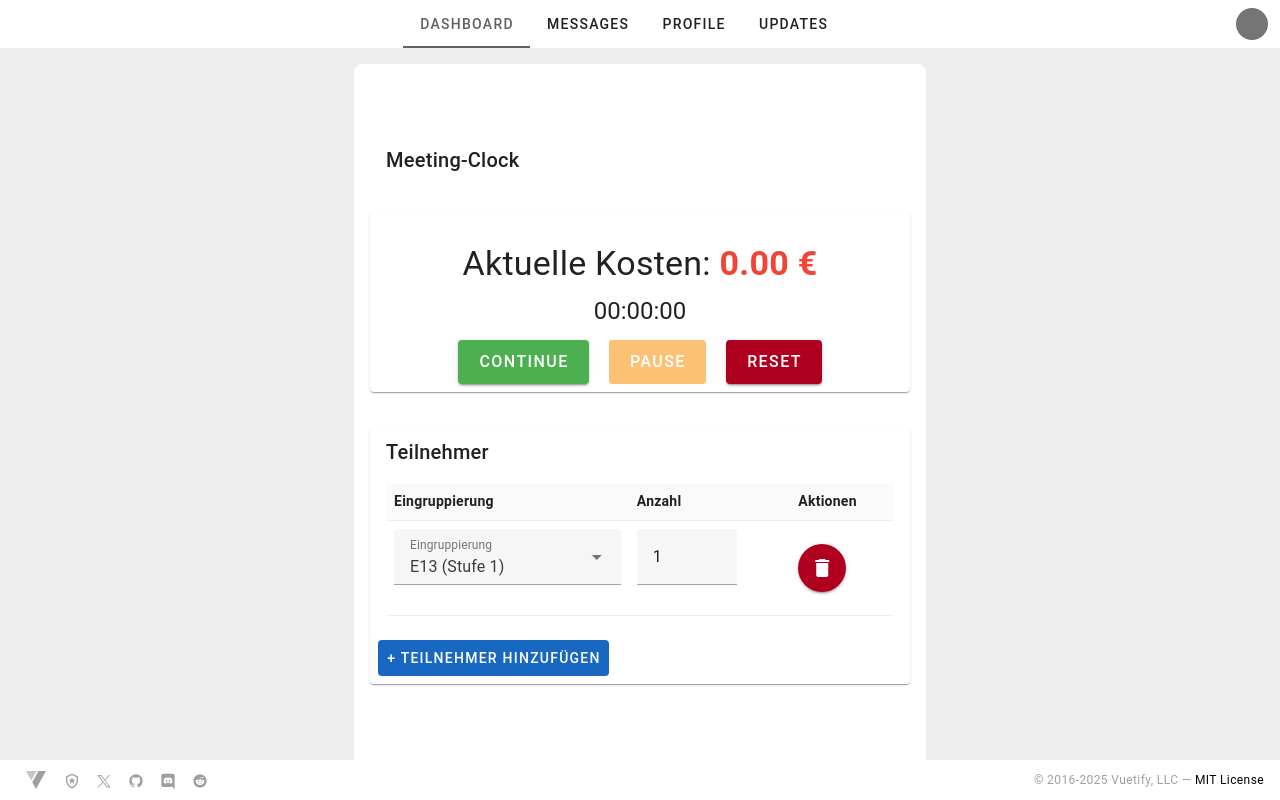
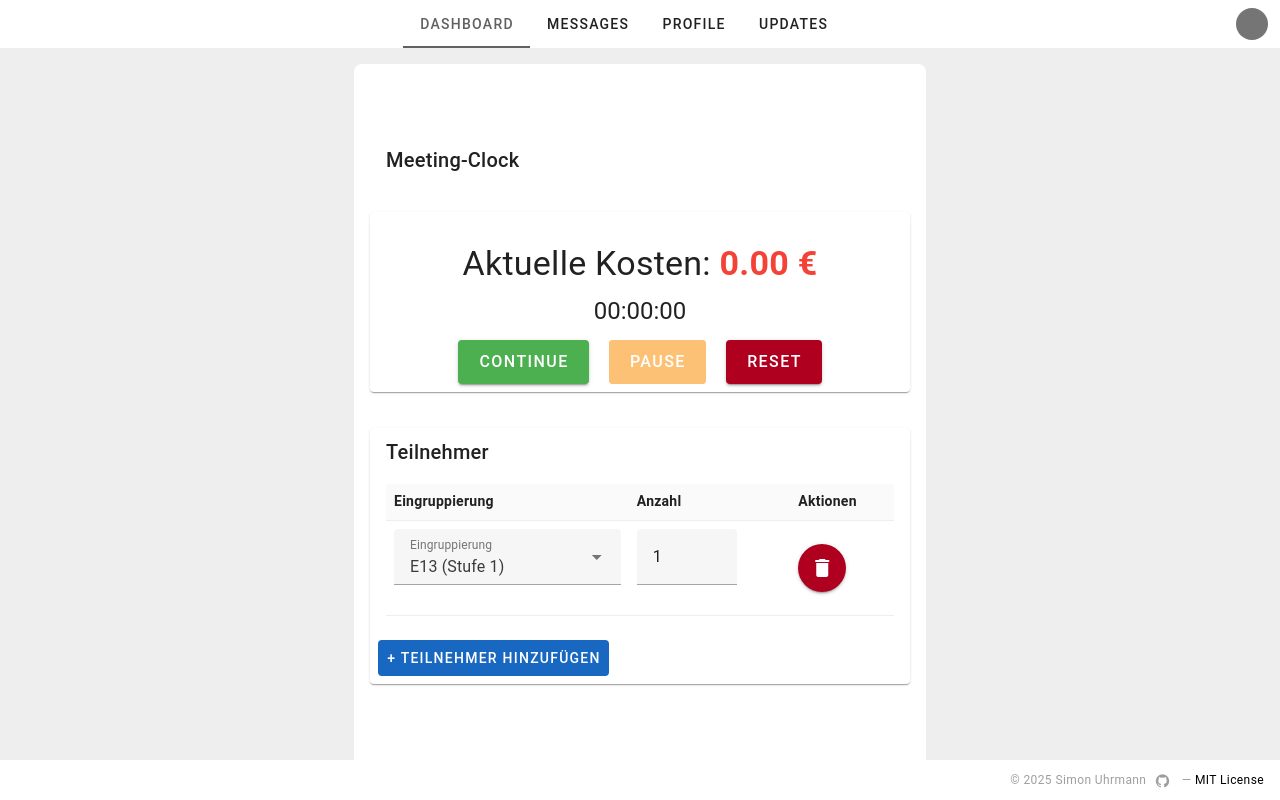
Before and after one commit to suhrmann/meeting-clock, a Vue app: page / in a window 1280 px wide. Shown: the top 800 px of the page. Built offline with nearby package versions, Linux system fonts and the light colour scheme.

Commit message:
Update footer to match license / project

```diff
--- a/src/components/AppFooter.vue
+++ b/src/components/AppFooter.vue
@@ -1,5 +1,10 @@
 <template>
   <v-footer height="40" app>
+    <div
+      class="text-caption text-disabled"
+      style="position: absolute; right: 16px;"
+    >
+      &copy; 2025 <span class="d-none d-sm-inline-block">Simon Uhrmann</span>
       <a
         v-for="item in items"
         :key="item.title"
@@ -14,16 +19,10 @@
           :size="item.icon === '$vuetify' ? 24 : 16"
         />
       </a>
-
-    <div
-      class="text-caption text-disabled"
-      style="position: absolute; right: 16px;"
-    >
-      &copy; 2016-{{ (new Date()).getFullYear() }} <span class="d-none d-sm-inline-block">Vuetify, LLC</span>
       —
       <a
         class="text-decoration-none on-surface"
-        href="https://vuetifyjs.com/about/licensing/"
+        href="https://github.com/suhrmann/meeting-clock/blob/main/LICENSE"
         rel="noopener noreferrer"
         target="_blank"
       >
@@ -36,34 +35,9 @@
 <script setup>
   const items = [
     {
-      title: 'Vuetify Documentation',
-      icon: `$vuetify`,
-      href: 'https://vuetifyjs.com/',
-    },
-    {
-      title: 'Vuetify Support',
-      icon: 'mdi-shield-star-outline',
-      href: 'https://support.vuetifyjs.com/',
-    },
-    {
-      title: 'Vuetify X',
-      icon: ['M2.04875 3.00002L9.77052 13.3248L1.99998 21.7192H3.74882L10.5519 14.3697L16.0486 21.7192H22L13.8437 10.8137L21.0765 3.00002H19.3277L13.0624 9.76874L8.0001 3.00002H2.04875ZM4.62054 4.28821H7.35461L19.4278 20.4308H16.6937L4.62054 4.28821Z'],
-      href: 'https://x.com/vuetifyjs',
-    },
-    {
-      title: 'Vuetify GitHub',
+      title: '@suhrmann on GitHub',
       icon: `mdi-github`,
-      href: 'https://github.com/vuetifyjs/vuetify',
-    },
-    {
-      title: 'Vuetify Discord',
-      icon: ['M22,24L16.75,19L17.38,21H4.5A2.5,2.5 0 0,1 2,18.5V3.5A2.5,2.5 0 0,1 4.5,1H19.5A2.5,2.5 0 0,1 22,3.5V24M12,6.8C9.32,6.8 7.44,7.95 7.44,7.95C8.47,7.03 10.27,6.5 10.27,6.5L10.1,6.33C8.41,6.36 6.88,7.53 6.88,7.53C5.16,11.12 5.27,14.22 5.27,14.22C6.67,16.03 8.75,15.9 8.75,15.9L9.46,15C8.21,14.73 7.42,13.62 7.42,13.62C7.42,13.62 9.3,14.9 12,14.9C14.7,14.9 16.58,13.62 16.58,13.62C16.58,13.62 15.79,14.73 14.54,15L15.25,15.9C15.25,15.9 17.33,16.03 18.73,14.22C18.73,14.22 18.84,11.12 17.12,7.53C17.12,7.53 15.59,6.36 13.9,6.33L13.73,6.5C13.73,6.5 15.53,7.03 16.56,7.95C16.56,7.95 14.68,6.8 12,6.8M9.93,10.59C10.58,10.59 11.11,11.16 11.1,11.86C11.1,12.55 10.58,13.13 9.93,13.13C9.29,13.13 8.77,12.55 8.77,11.86C8.77,11.16 9.28,10.59 9.93,10.59M14.1,10.59C14.75,10.59 15.27,11.16 15.27,11.86C15.27,12.55 14.75,13.13 14.1,13.13C13.46,13.13 12.94,12.55 12.94,11.86C12.94,11.16 13.45,10.59 14.1,10.59Z'],
-      href: 'https://community.vuetifyjs.com/',
-    },
-    {
-      title: 'Vuetify Reddit',
-      icon: `mdi-reddit`,
-      href: 'https://reddit.com/r/vuetifyjs',
+      href: 'https://github.com/suhrmann',
     },
   ]
 </script>
```
Lines whose indentation alone changed are shown as unchanged.
